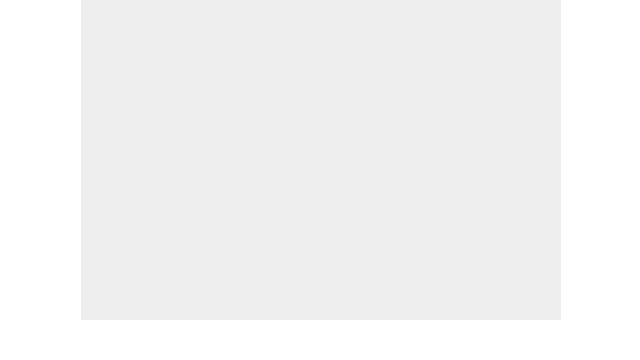
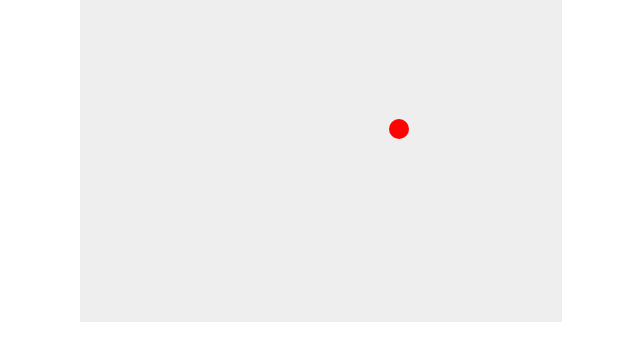
Before and after one commit to SebastienArantes/casse_brique_2D, a plain HTML site: page index.html in a window 1280 px wide. Shown: the full height of the page, 319-959 px from the left. Drawn offline with Linux system fonts and the light colour scheme.

Commit message:
gestion du rebond de la balle + changement de couleur au rbond mais ça c'est juste pour le fun

```diff
--- a/css/style.css
+++ b/css/style.css
@@ -2,6 +2,7 @@
     padding: 0;
     margin: 0;
     box-sizing: border-box;
+    background-color: #ffffff;
 }
 #myCanvas {
     /* width : 480px;
@@ -9,4 +10,5 @@
     background: #eee;
     display: block;
     margin: 0 auto;
+    border: 1px solid #eee;
 }
--- a/js/script.js
+++ b/js/script.js
@@ -4,11 +4,27 @@ let x = canvas.width / 2;
 let y = canvas.height - 30;
 let dx = 2;
 let dy = -2;
+let ballRadius = 10;
+let colors = ["#00e1ff", "#6003f5", "#ff0202", "#eeff00", "#000", "#1cf84c"];
+let currentColor = colors[0];
+let lastColor = currentColor;
+
+function getRandomColor() {
+    let newColor;
+    for (let color of colors) {
+        if (color !== currentColor && color !== lastColor) {
+            newColor = color;
+            break;
+        }
+    }
+    lastColor = currentColor;
+    return newColor;
+}
 
 function drawBall() {
     ctx.beginPath();
-    ctx.arc(x, y, 10, 0, Math.PI * 2);
-    ctx.fillStyle = "#0095DD";
+    ctx.arc(x, y, ballRadius, 0, Math.PI * 2);
+    ctx.fillStyle = currentColor;
     ctx.fill();
     ctx.closePath();
 }
@@ -16,6 +32,17 @@ function drawBall() {
 function draw() {
     ctx.clearRect(0, 0, canvas.width, canvas.height);
     drawBall();
+    //gestion du rebond
+    // si la balle touche le bord supérieur ou inférieur
+    if (y + dy > canvas.height - ballRadius|| y + dy < ballRadius) {
+        dy = -dy;
+        currentColor = getRandomColor();
+    }
+    // si la balle touche le bord gauche ou droit
+    if (x + dx > canvas.width - ballRadius || x + dx < ballRadius) {
+        dx = -dx;
+        currentColor = getRandomColor();
+    }
     x += dx;
     y += dy;
 }
```
